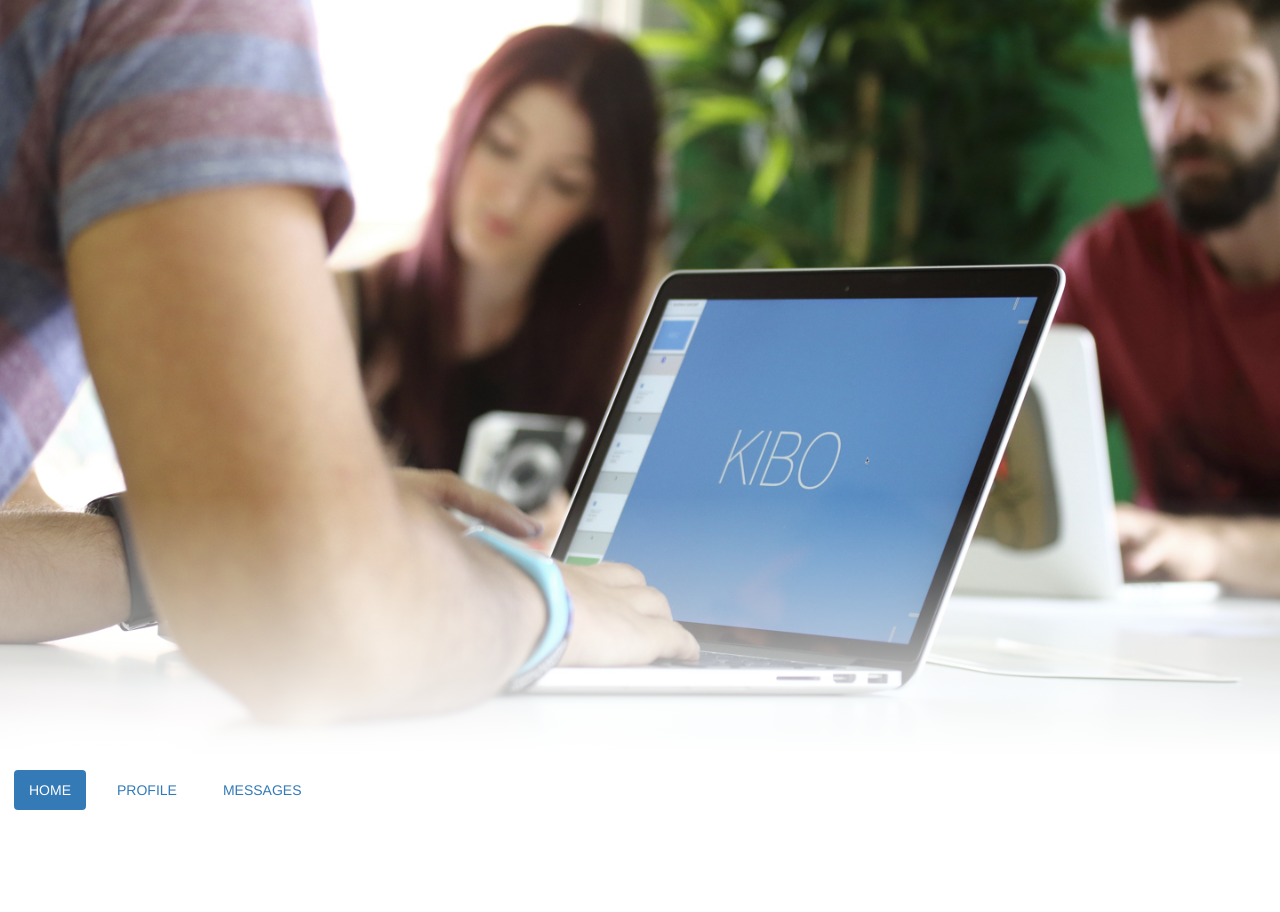
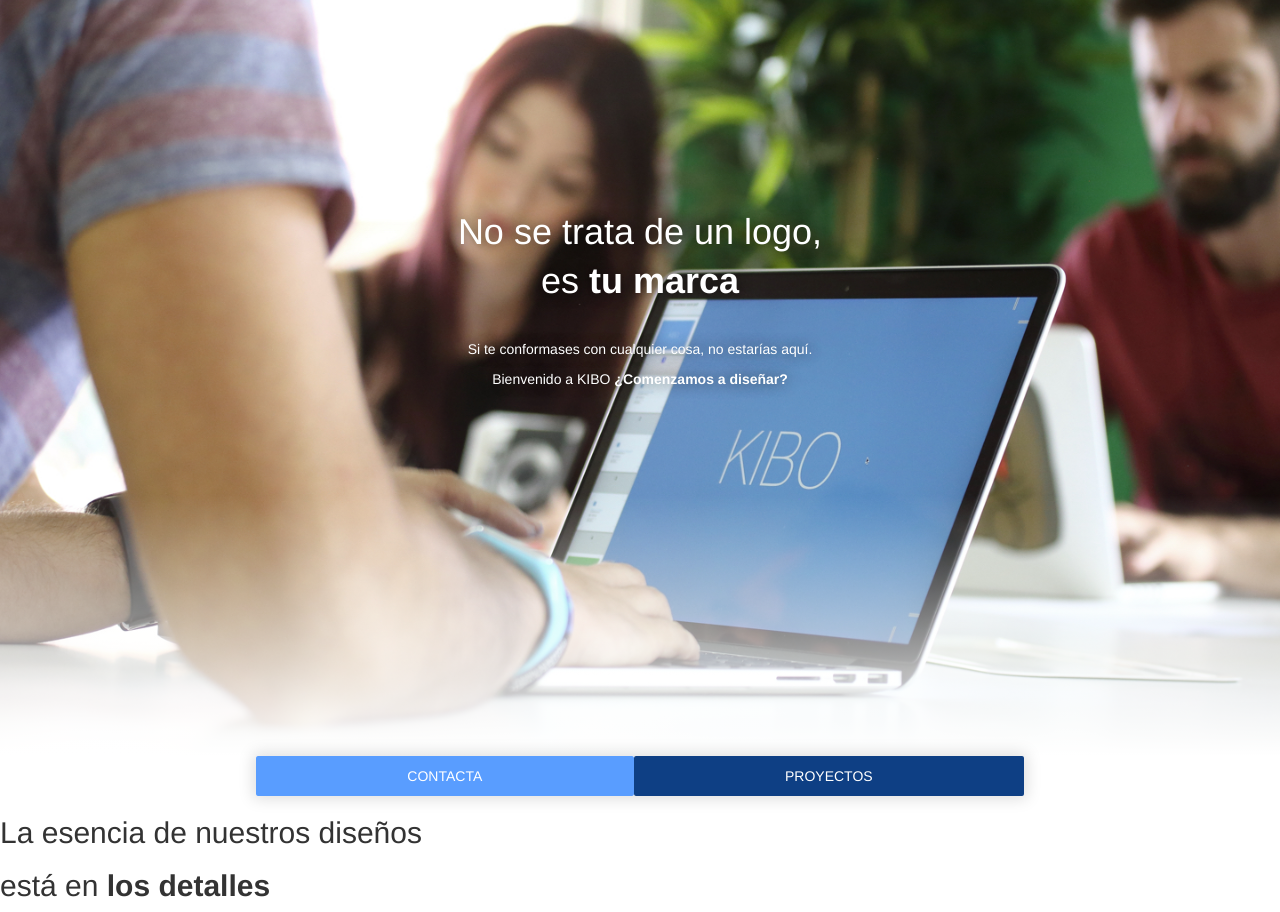
Before and after one commit to antonioTrujillo/Landing-Page, a plain HTML site: page index.html in a window 1280 px wide. Shown: the part 114-1026 px from the top of the page. Before the commit the page ends 943 px from the top, so only its background shows below. Drawn offline with nearby package versions, Linux system fonts and the light colour scheme.

Commit message:
nav with buttons

```diff
--- a/css/style.scss
+++ b/css/style.scss
@@ -1,4 +1,5 @@
-
+$blue: #599dff;
+$darkBlue: #0e3f84;
 
 @media (min-width: 768px){
 .container-fluid>.navbar-collapse, .container-fluid>.navbar-header, .container>.navbar-collapse, .container>.navbar-header {
@@ -25,11 +26,13 @@ ul {
 li {
 	margin: 14px;
 }
+h1 {
+	margin-top: 10px !important;
+}
 .navbar-default {
     background-color: transparent !important;
     border-color: transparent !important;
 }
-
 
 .imgHeader {
 	background-image: linear-gradient(transparent 70%,white),
@@ -45,3 +48,44 @@ li {
 .logoHeader {
 	max-width: 45%;
 }
+.headerText {
+	color:white;
+	text-align: center;
+	margin-top: 228px !important;
+	text-shadow: 0px 0px 14px rgba(0, 0, 0, 0.6);
+}
+.description {
+	color:white;
+	text-align: center;
+	margin-top: 28px !important;
+	text-shadow: 0px 0px 14px rgba(0, 0, 0, 0.6);
+}
+//Final Header
+
+.styleButtons {
+	border-radius: 2px !important;
+	padding: 10px 129px !important;
+	background-color: $blue;
+	color: white !important;
+	&:hover {
+		background-color: $darkBlue !important;
+
+	}
+}
+.nav-pills>li.active>a {
+	background-color: $darkBlue !important;
+
+}
+.nav-justified {
+    width: 60% !important;
+    -webkit-box-shadow: 0px 0px 15px 3px rgba(0,0,0,0.13);
+	-moz-box-shadow: 0px 0px 15px 3px rgba(0,0,0,0.13);
+	box-shadow: 0px 0px 15px 3px rgba(0,0,0,0.13);
+}.nav-justified>li {
+
+}
+
+.nav {
+	margin: 0 auto !important;
+    display: block !important;
+}
--- a/index.html
+++ b/index.html
@@ -24,14 +24,27 @@
 					<li><img src="images/menu-phone.png"></li>
 				</ul>
     		</div>
-  		</div>
+    	</div>
+    	<div class="container-fluid headerText">
+    		<h1>No se trata de un logo,</h1>
+    		<h1>es <strong>tu marca</strong></h1>
+    	</div>
+    	<div class="container-fluid description">
+    		<p>Si te conformases con cualquier cosa, no estarías aquí.</p>
+    		<p>Bienvenido a KIBO <strong>¿Comenzamos a diseñar?</strong></p>
+    	</div>
 	</nav>
 </header>
-	<ul class="nav nav-pills">
-		<li role="presentation" class="active"><a href="#">Home</a></li>
-  		<li role="presentation"><a href="#">Profile</a></li>
-  		<li role="presentation"><a href="#">Messages</a></li>
+<section>
+	<ul class="nav nav-pills nav-justified ">
+		<li role="presentation"><a class="styleButtons" href="#">Contacta</a></li>
+  		<li role="presentation"  class="active"><a class="styleButtons" href="#">Proyectos</a></li>
 	</ul>
+	<article>
+		<h2>La esencia de nuestros diseños</h2>
+		<h2>está en <strong>los detalles</strong></h2>
+	</article>
+</section>
 
 </body>
 </html>
```
Also changed, not shown: css/style.css, 1 other file.
